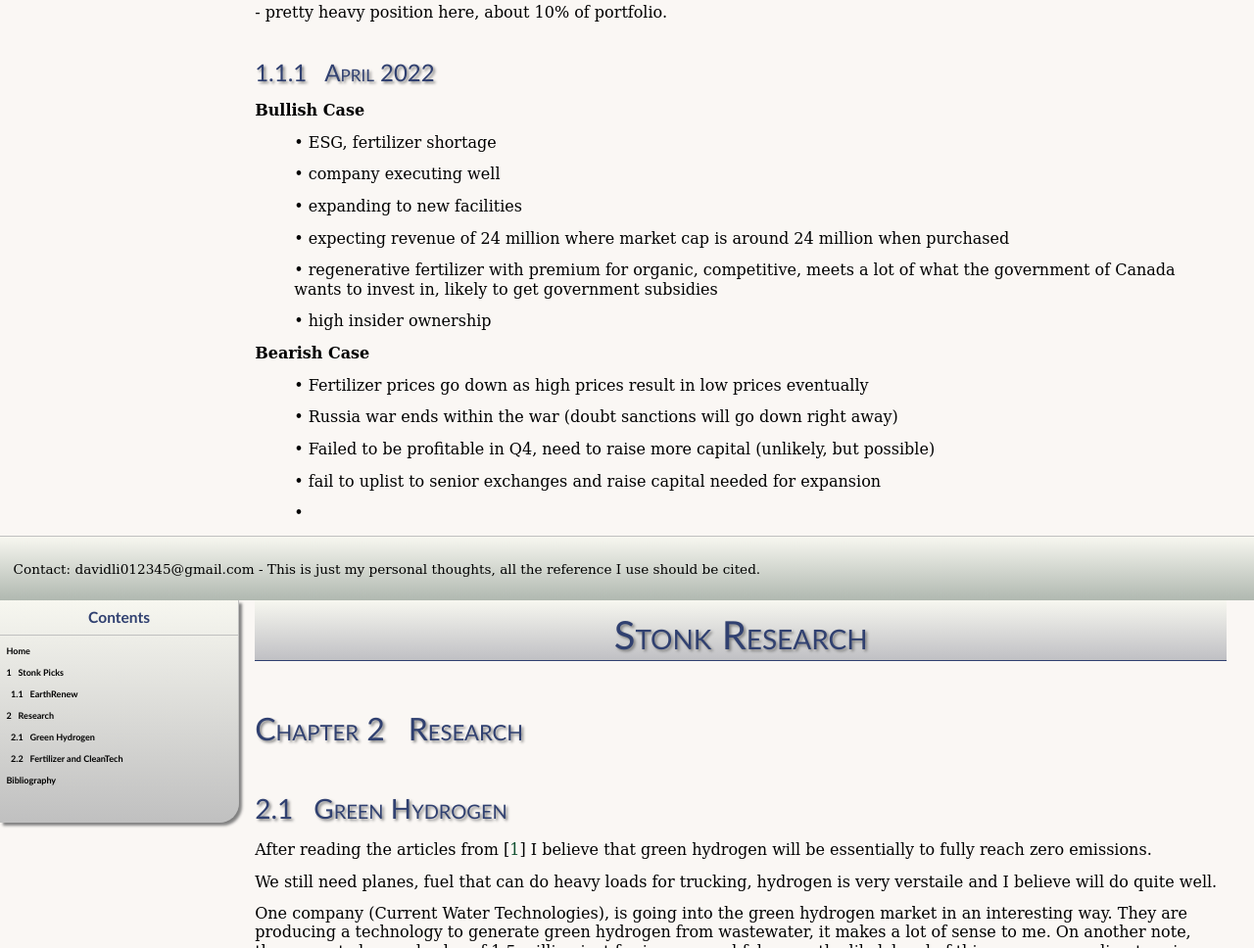
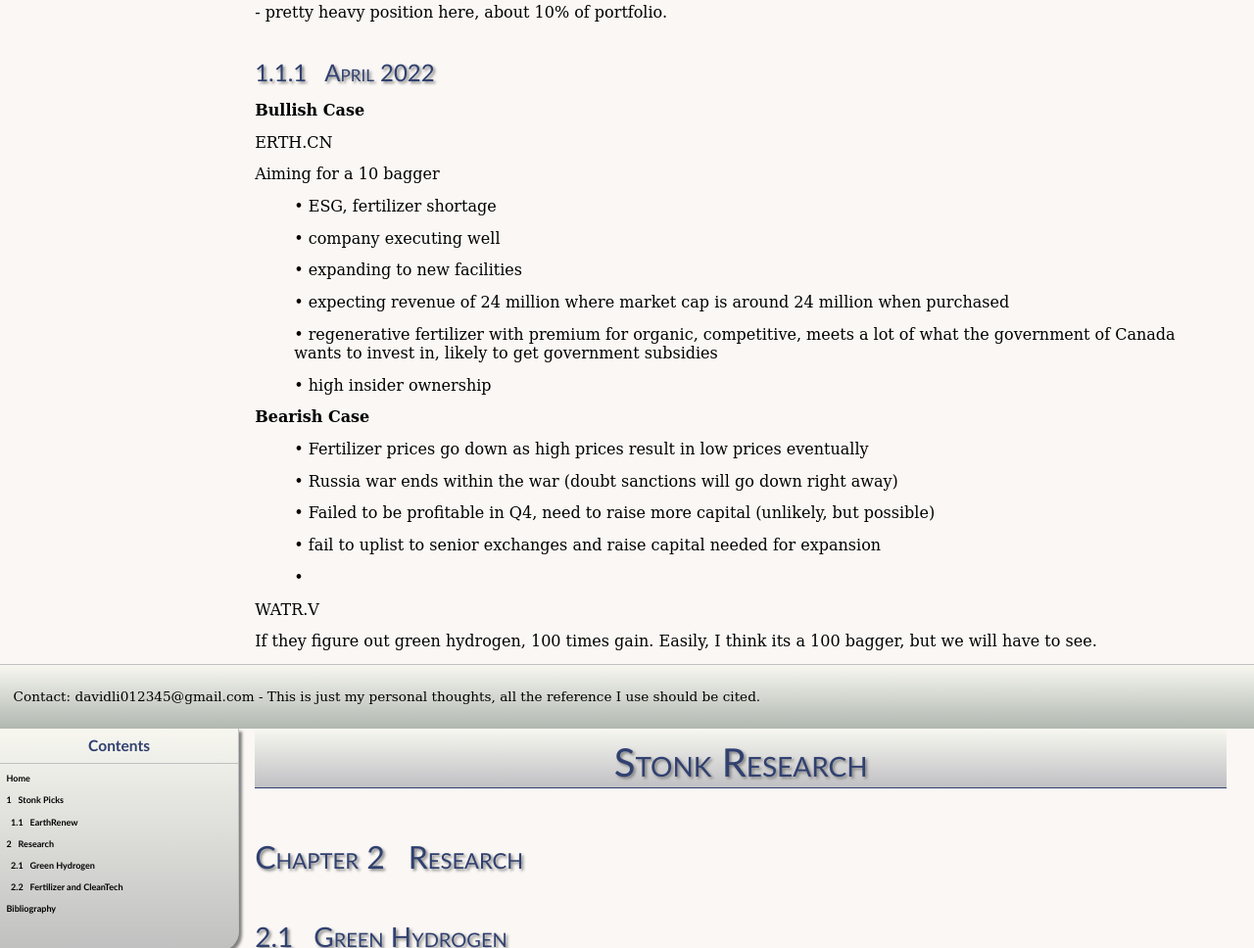
Before and after one commit to FriendlyUser/stonk_research, a plain HTML site: page lwarp_template_html.html in a window 1280 px wide. Shown: the part 968-1936 px from the top of the page at 98% size. Drawn offline with Linux system fonts and the light colour scheme.

Commit message:
Deploying to gh-pages from @ FriendlyUser/stonk_research@e9c1c9366aa714a30f4b9c5c7dd69cae3bc3777a 🚀

```diff
--- a/lwarp_template_html.html
+++ b/lwarp_template_html.html
@@ -51,7 +51,7 @@ davidli012345@gmail.com
 <div class="titledate">
 
 <p>
-April 10, 2022
+April 11, 2022
 </p>
 </div>
 
@@ -262,6 +262,13 @@ Blah Blah Blah
 <b>Bullish Case</b>
 </p>
 
+<p>
+ERTH.CN
+</p>
+
+<p>
+Aiming for a 10 bagger
+</p>
 <ul style="list-style-type:none">
 
 <li>
@@ -364,6 +371,15 @@ Blah Blah Blah
 </p>
 </li>
 </ul>
+
+<p>
+WATR.V
+</p>
+
+<p>
+If they figure out green hydrogen, 100 times gain. Easily, I think its a 100 bagger, but we will have to see.
+</p>
+
 
 </section>
 
```
Also changed, not shown: Stonk-Picks.html (+16 -0 lines), index.html (renamed from lwarp_template.html, +1 -1 lines).
